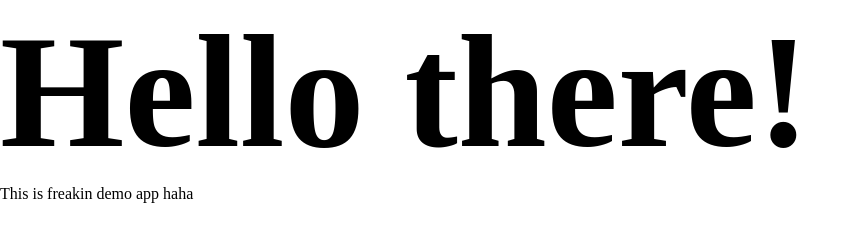
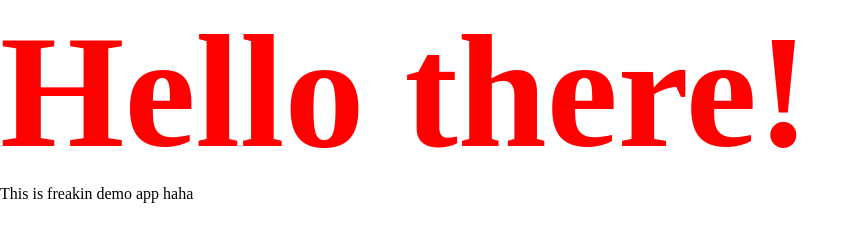
Before and after one commit to Blaize15/demo, a plain HTML site: page index.html in a window 1280 px wide. Shown: the whole page, without its empty margins (0-860 px from the left). Drawn offline with Linux system fonts and the light colour scheme.

Commit message:
added app.js file
hell it well make h1 go red, boi haha

```diff
--- /dev/null
+++ b/app.js
@@ -0,0 +1,2 @@
+const h1 = document.querySelector('h1');
+h1.style.color = "red";
--- a/index.html
+++ b/index.html
@@ -10,5 +10,7 @@
 <body>
     <h1>Hello there!</h1>
     <p>This is freakin demo app haha</p>
+
+    <script src="./app.js"></script>
 </body>
 </html>
```
